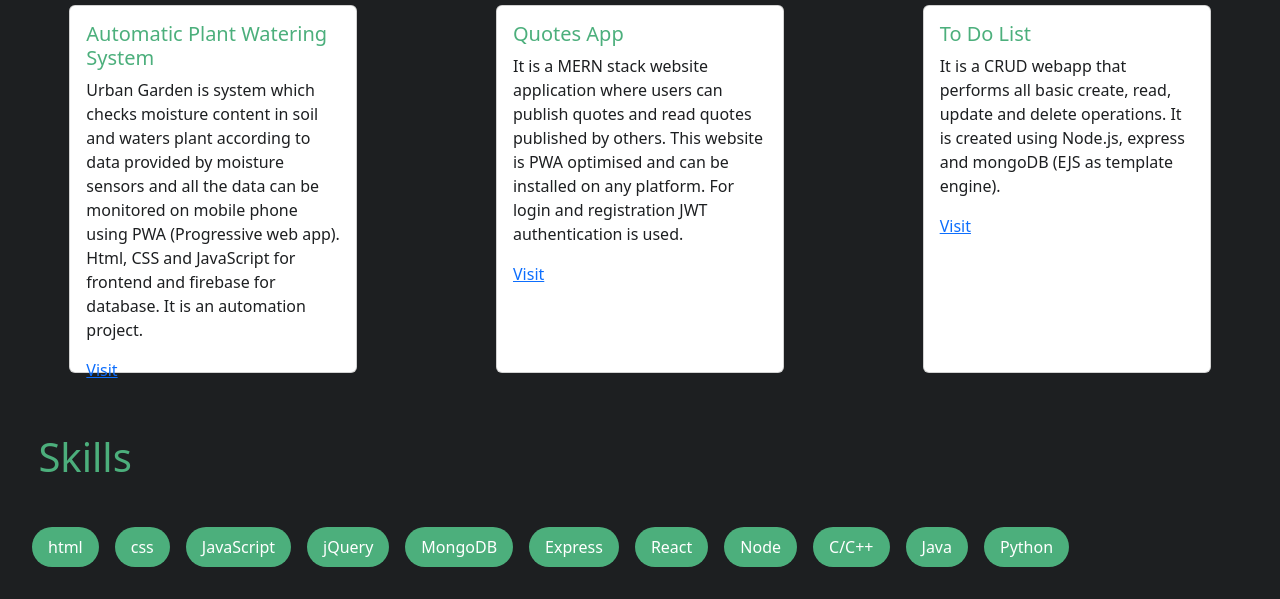
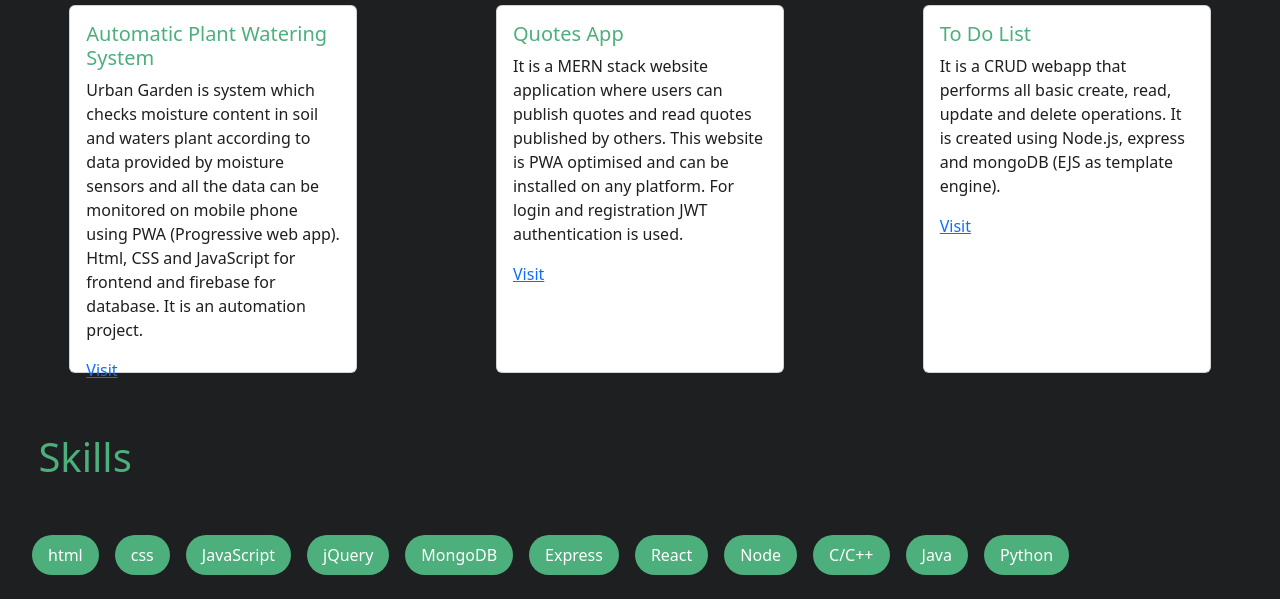
Before and after one commit to Shubham202/Resume, a plain HTML site: page index.html in a window 1280 px wide. Shown: the part 549-1148 px from the top of the page. Drawn offline with nearby package versions, Linux system fonts and the light colour scheme.

Commit message:
modified:   style.css

```diff
--- a/style.css
+++ b/style.css
@@ -73,6 +73,7 @@ nav {
 
 .skills {
     display: flex;
+    flex-wrap: wrap;
 }
 
 .skill {
@@ -80,7 +81,7 @@ nav {
     list-style: none;
     background-color: #4CAF7C;
     color: #fff;
-    margin-right: 1rem;
+    margin: 0.5rem 1rem 0.5rem 0rem;
     border-radius: 100px
 }
 
```
